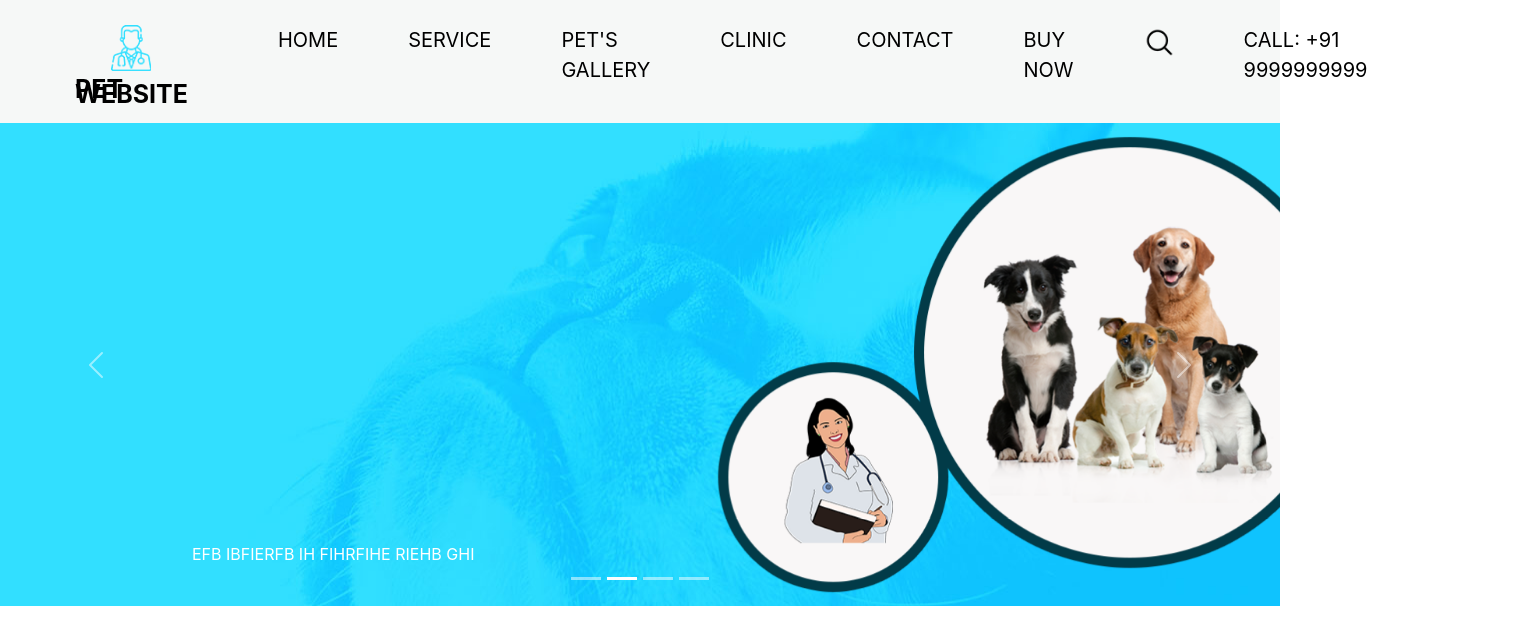
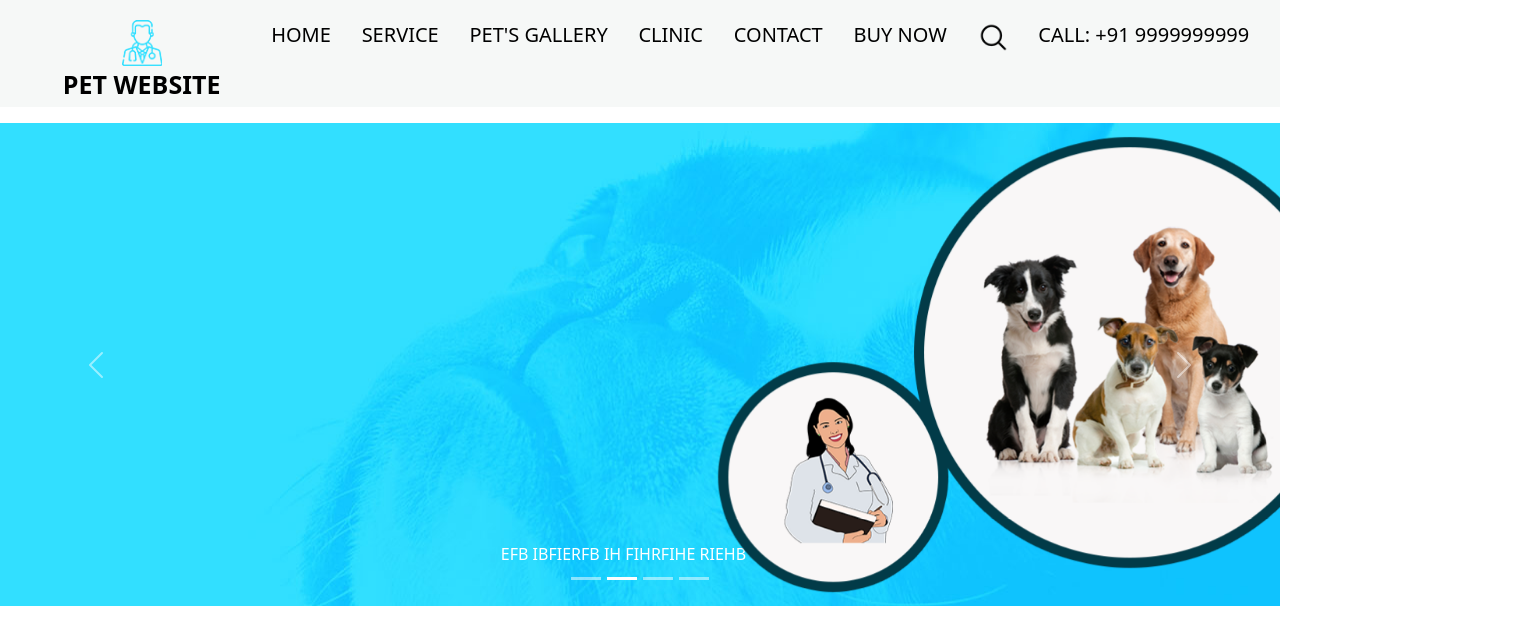
Before and after one commit to Manav39/internship-2022, a React (Create React App) app: page / in a window 1280 px wide. Shown: the top 644 px of the page, 1518 px wide, since content can reach past the window. Built offline with nearby package versions, Linux system fonts and the light colour scheme.

Commit message:
Changes in styling

```diff
--- a/public/index.html
+++ b/public/index.html
@@ -24,12 +24,12 @@
       work correctly both with client-side routing and a non-root public URL.
       Learn how to configure a non-root public URL by running `npm run build`.
     -->
-    <link
+    <!-- <link
   rel="stylesheet"
   href="https://cdn.jsdelivr.net/npm/bootstrap@5.2.0-beta1/dist/css/bootstrap.min.css"
   integrity="sha384-0evHe/X+R7YkIZDRvuzKMRqM+OrBnVFBL6DOitfPri4tjfHxaWutUpFmBp4vmVor"
   crossorigin="anonymous"
-/>
+/> -->
     <title>React App</title>
   </head>
   <body>
--- a/src/components/Navbar.css
+++ b/src/components/Navbar.css
@@ -4,30 +4,33 @@
     padding: 0;
 }
 
-.nav{
+.topbar{
     background-color: #f6f8f7;
     min-height: 40px;
     line-height: 5px;
     padding-top: 15px;
+    position: sticky;
 }
-.nav ul{
-    padding-top: 10px;
+.topbar ul{
+    padding-top: 5px;
     display: flex;
-    justify-content: space-between;
-    gap:70px;
-    padding-left: 75px;
-    padding-right: 150px;
+    justify-content: space-evenly;
+    /* gap:70px;
+    /*padding-left: 75px;
+    padding-right: 150px;*/
     padding-bottom: 10px;
 }
 
-.nav ul {
+.topbar ul {
     list-style: none;
 }
-.nav-item{
+.item-2{
     text-decoration: none;
     color:black;
     font-size: 20px;
     line-height: 1.5;
+    padding-top: 5px;
+    justify-content: space-evenly;
 }
 /* .nav-item-1{
     text-decoration: none;
@@ -46,6 +49,7 @@
     font-size: 25px;
     font-weight: bolder;
     padding-right: 20px;
+    padding-bottom: 10px;
 }
 
 img{
--- a/src/components/Navbar.js
+++ b/src/components/Navbar.js
@@ -5,17 +5,17 @@ import logo from '../assets/images/logo.png'
 import search from '../assets/images/search-icon.png'
 const Navbar = () => {
   return (
-    <div className="nav">
-      <ul className='nav-container'>
+    <div className="topbar">
+      <ul className='topbar-container'>
       <li><Link to="/" className='nav-item-1 logo-with-text'><img src={logo}/>PET WEBSITE</Link></li>
-      <li><Link to="/" className='nav-item'>HOME</Link></li>
-      <li><Link to="/service" className='nav-item'>SERVICE</Link></li>
-      <li><Link to="/gallery" className='nav-item'>PET'S GALLERY</Link></li>
-      <li><Link to="/clinic" className='nav-item'>CLINIC</Link></li>
-      <li><Link to="/contact" className='nav-item'>CONTACT</Link></li>
-      <li><Link to="/buy" className='nav-item'>BUY NOW</Link></li>
-      <li><Link to="/" className='nav-item'><img src={search} className='search-img'/></Link></li>
-      <li><Link to="/buy" className='nav-item'>CALL: +91 9999999999</Link></li>
+      <li><Link to="/" className='item-2 '>HOME</Link></li>
+      <li><Link to="/service" className='item-2'>SERVICE</Link></li>
+      <li><Link to="/gallery" className='item-2'>PET'S GALLERY</Link></li>
+      <li><Link to="/clinic" className='item-2'>CLINIC</Link></li>
+      <li><Link to="/contact" className='item-2'>CONTACT</Link></li>
+      <li><Link to="/buy" className='item-2'>BUY NOW</Link></li>
+      <li><Link to="/" className='item-2'><img src={search} className='search-img'/></Link></li>
+      <li><Link to="/buy" className='item-2'>CALL: +91 9999999999</Link></li>
       </ul>
     </div>
   )
--- a/src/index.js
+++ b/src/index.js
@@ -3,7 +3,7 @@ import ReactDOM from 'react-dom/client';
 import './index.css';
 import App from './App';
 import {BrowserRouter} from 'react-router-dom'
-
+import 'bootstrap/dist/css/bootstrap.min.css';
 const root = ReactDOM.createRoot(document.getElementById('root'));
 root.render(
   <BrowserRouter>
```
Also changed, not shown: 1 other file (tests, documents, lock files or other folders).
